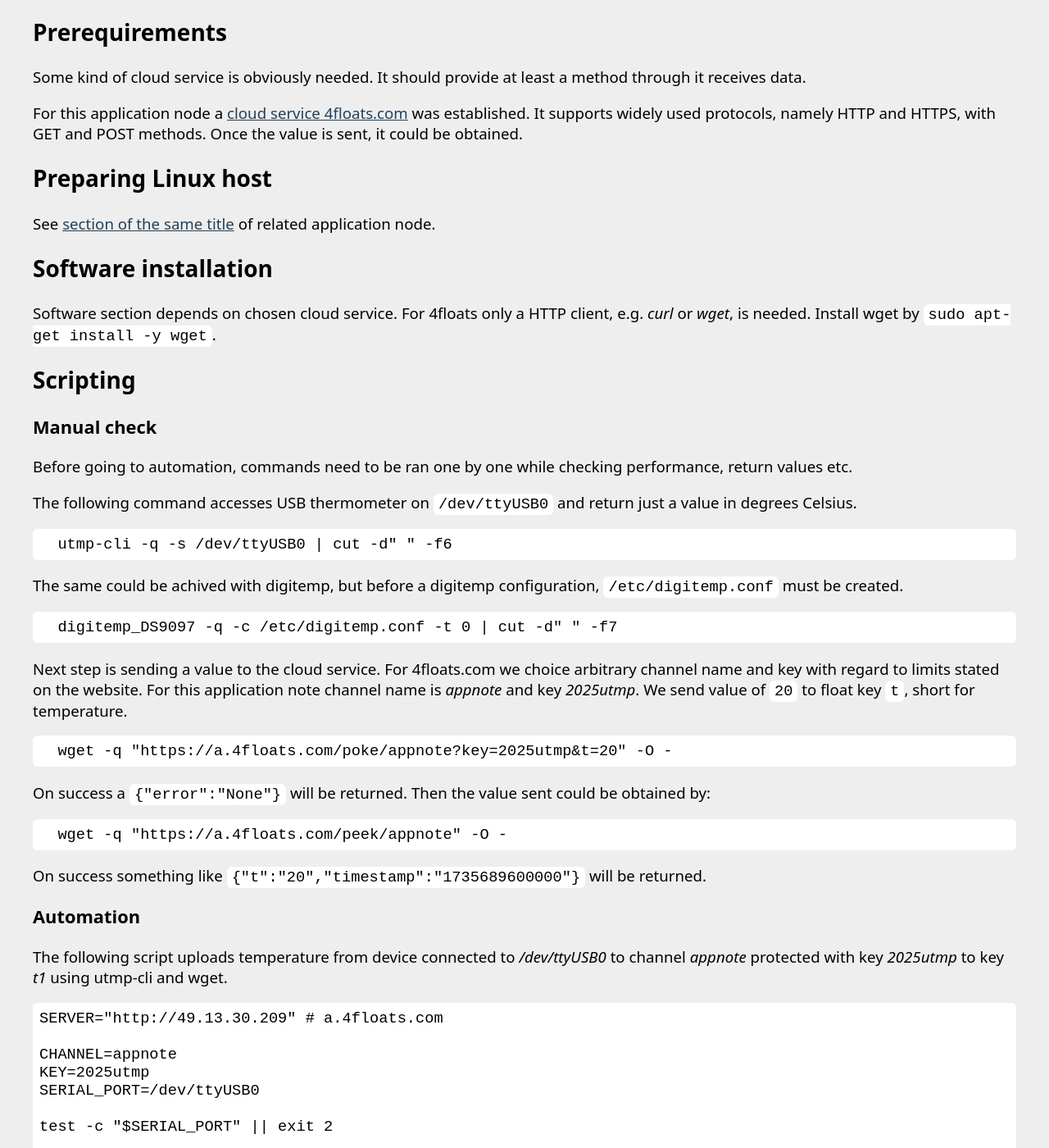
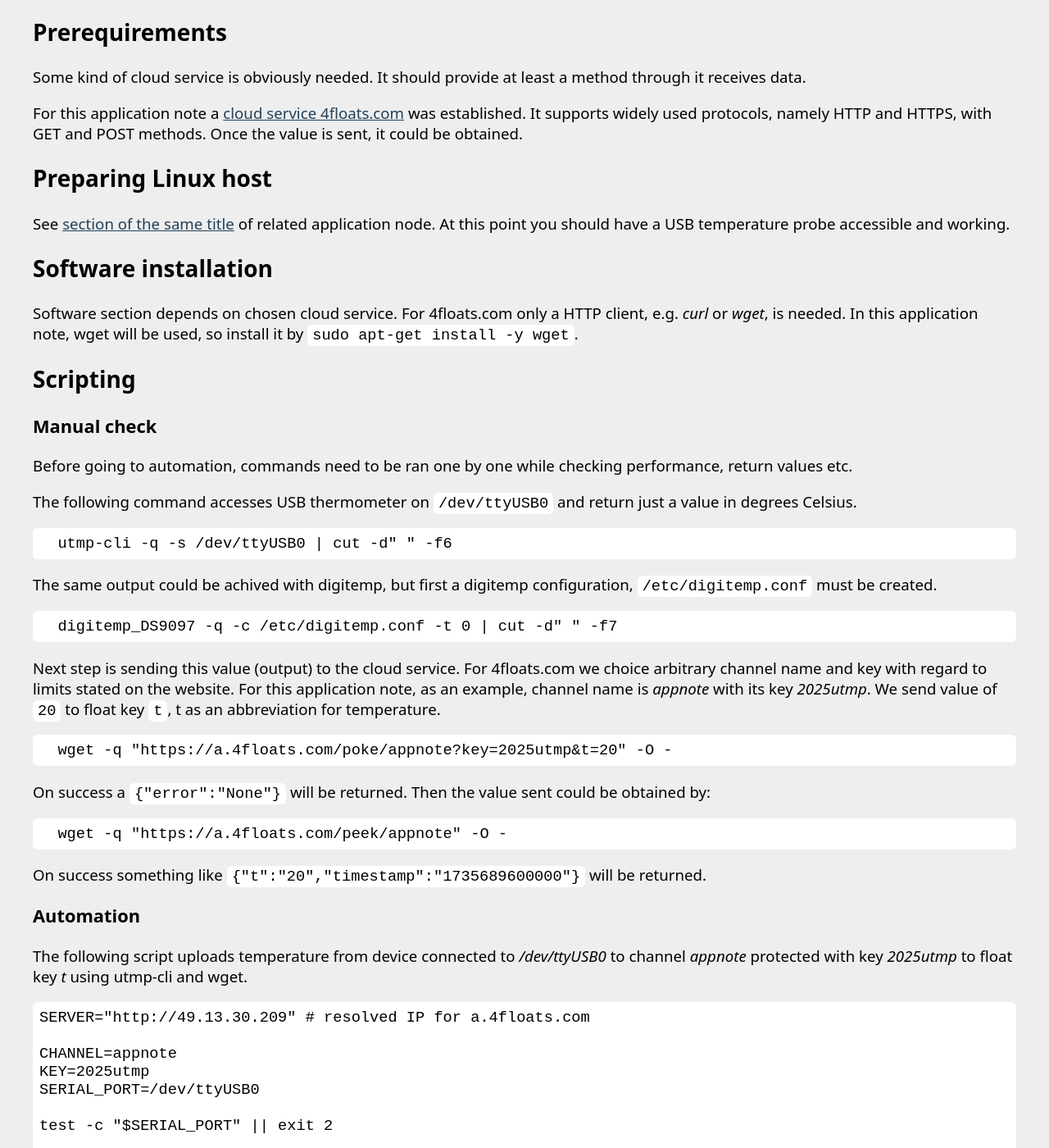
Before and after one commit to perproweb/utmp, a Jekyll site: the page app_notes/cloud.htm, which Jekyll copies as it is, in a window 1280 px wide and 1400 px high, scrolled down 390 px. Shown: the whole window at 82% size. Built offline with Jekyll 4.4.1, drawn with Linux system fonts in a browser that asks for light colours; some of the changed text lies outside the part shown.

Commit message:
20250110

```diff
--- a/app_notes/cloud.htm
+++ b/app_notes/cloud.htm
@@ -32,17 +32,17 @@
   Some kind of cloud service is obviously needed. It should provide at least a method through it receives data.
 </p>
 <p>
-  For this application node a <a href="https://www.4floats.com/">cloud service 4floats.com</a> was established. It supports widely used protocols, namely HTTP and HTTPS, with GET and POST methods. Once the value is sent, it could be obtained.
+  For this application note a <a href="https://www.4floats.com/">cloud service 4floats.com</a> was established. It supports widely used protocols, namely HTTP and HTTPS, with GET and POST methods. Once the value is sent, it could be obtained.
 </p>
 
 <h2>Preparing Linux host</h2>
 <p>
-  See <a href="modbus.htm#preparing">section of the same title</a> of related application node.
+  See <a href="modbus.htm#preparing">section of the same title</a> of related application node. At this point you should have a USB temperature probe accessible and working.
 </p>
 
 <h2>Software installation</h2>
 <p>
-  Software section depends on chosen cloud service. For 4floats only a HTTP client, e.g. <i>curl</i> or <i>wget</i>, is needed. Install wget by <code>sudo apt-get install -y wget</code>.
+  Software section depends on chosen cloud service. For 4floats.com only a HTTP client, e.g. <i>curl</i> or <i>wget</i>, is needed. In this application note, wget will be used, so install it by <code>sudo apt-get install -y wget</code>.
 </p>
 
 <h2>Scripting</h2>
@@ -58,14 +58,14 @@
   utmp-cli -q -s /dev/ttyUSB0 | cut -d" " -f6
 </pre>
 <p>
-  The same could be achived with digitemp, but before a digitemp configuration, <code>/etc/digitemp.conf</code> must be created.
+  The same output could be achived with digitemp, but first a digitemp configuration, <code>/etc/digitemp.conf</code> must be created.
 </p>
 <pre>
   digitemp_DS9097 -q -c /etc/digitemp.conf -t 0 | cut -d" " -f7
 </pre>
 
 <p>
-  Next step is sending a value to the cloud service. For 4floats.com we choice arbitrary channel name and key with regard to limits stated on the website. For this application note channel name is <i>appnote</i> and key <i>2025utmp</i>. We send value of <code>20</code> to float key <code>t</code>, short for temperature.
+  Next step is sending this value (output) to the cloud service. For 4floats.com we choice arbitrary channel name and key with regard to limits stated on the website. For this application note, as an example, channel name is <i>appnote</i> with its key <i>2025utmp</i>. We send value of <code>20</code> to float key <code>t</code>, t as an abbreviation for temperature.
 </p>
 <pre>
   wget -q "https://a.4floats.com/poke/appnote?key=2025utmp&t=20" -O -
@@ -82,10 +82,10 @@
 
 <h3>Automation</h3>
 <p>
-  The following script uploads temperature from device connected to <i>/dev/ttyUSB0</i> to channel <i>appnote</i> protected with key <i>2025utmp</i> to key <i>t1</i> using utmp-cli and wget.
+  The following script uploads temperature from device connected to <i>/dev/ttyUSB0</i> to channel <i>appnote</i> protected with key <i>2025utmp</i> to float key <i>t</i> using utmp-cli and wget.
 </p>
 <pre>
-SERVER="http://49.13.30.209" # a.4floats.com
+SERVER="http://49.13.30.209" # resolved IP for a.4floats.com
 
 CHANNEL=appnote
 KEY=2025utmp
@@ -102,6 +102,17 @@
   -O "${LOG_FILE}-output" >"${LOG_FILE}-wget" 2>&1
 fi
 </pre>
+<p>
+  Save upper script to a file, e.g. <code>/home/yourusername/upload.sh</code> and make it executable by <code>chmod u+x /home/yourusername/upload.sh</code>.
+</p>
+<p>
+  Now execute your script by <code>/home/yourusername/upload.sh</code> and take a look into files <code>/tmp/upload-output</code> and <code>/tmp/upload-wget</code>. The content of output should be like <code>{"t":"20","timestamp":"1735689600000"}</code>.
+</p>
+
+<h2>Troubleshooting</h2>
+<p>
+  Write to support e-mail address on main website. Your e-mail will improve content and clarity.
+</p>
 
 </main>
 
--- a/app_notes/modbus.htm
+++ b/app_notes/modbus.htm
@@ -151,7 +151,7 @@
 
 <h2>Troubleshooting</h2>
 <p>
-  Write to support e-mail on main website. Thanks.
+  Write to support e-mail address on main website. Thanks.
 </p>
 
 </main>
--- a/index.html
+++ b/index.html
@@ -59,7 +59,7 @@
     footer .b{margin-left:0.5em;}
     footer div .tooltiptext{bottom:125%;color:#fff;left:50%;margin-left:-10em;opacity:0;padding:1ex 0;position:absolute;text-align:center;transition:opacity 0.3s;visibility:hidden;width:20em;z-index:1;}
     footer div:hover .tooltiptext{opacity:1;visibility:visible;}
-    footer div .tooltiptext b::before{content:"2024,";margin-right:2pt;}
+    footer div .tooltiptext b::before{content:"2025,";margin-right:2pt;}
     footer div .tooltiptext b::after{content:"d.o.o., Slovenia";margin-left:2pt;}
   </style>
 </head>
```
